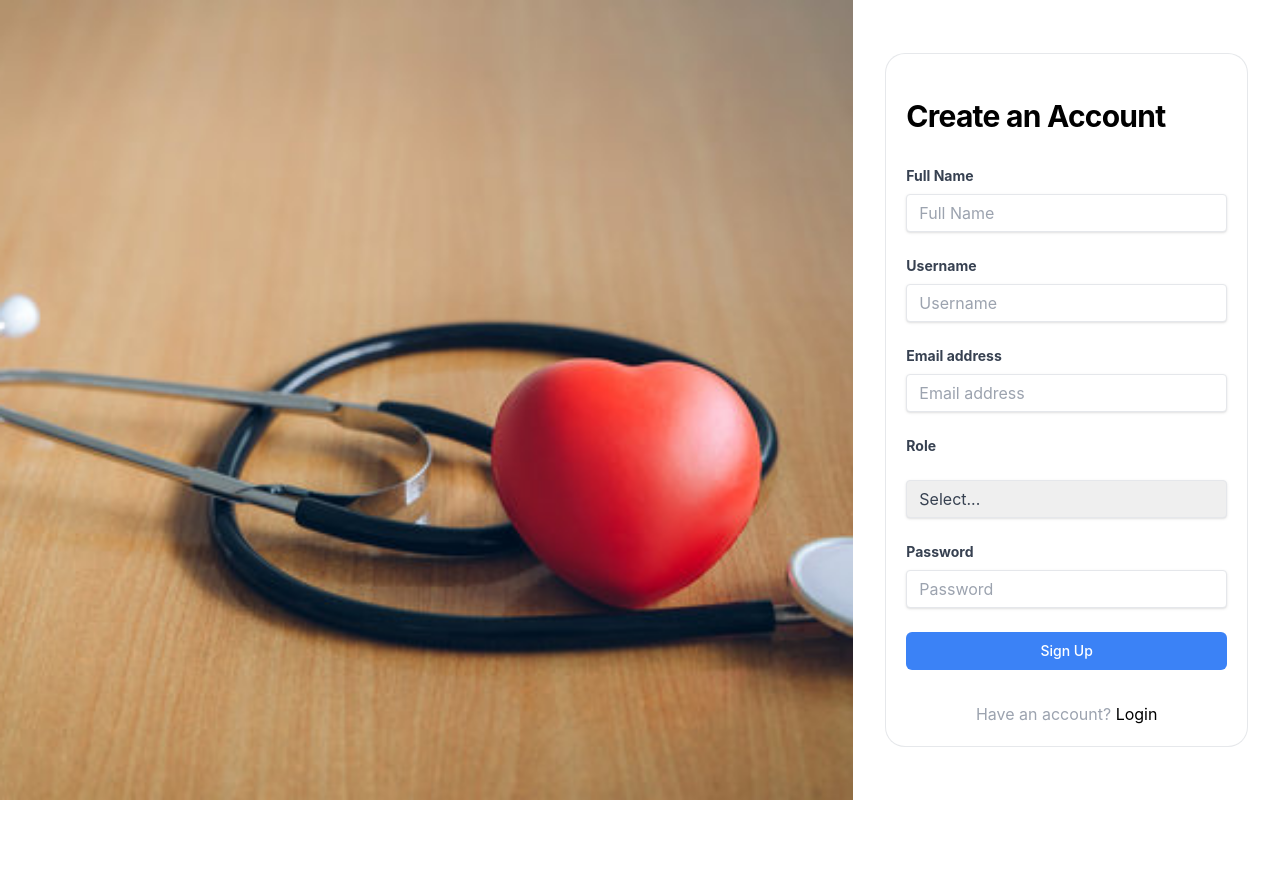
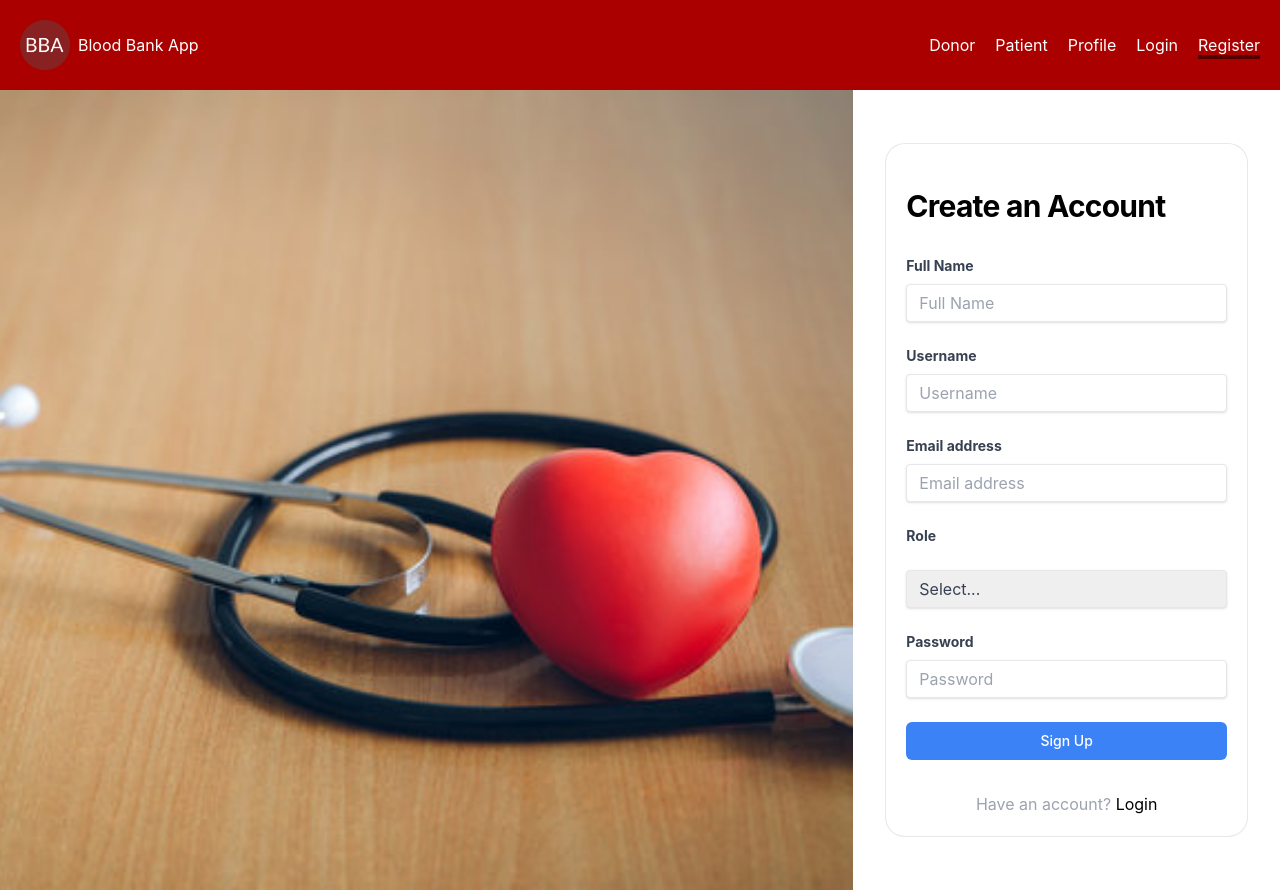
Before and after one commit to KingsleyIbe/bloodbankapp-frontend, a React (Create React App) app in the folder bloodbankapp-frontend/: page /register in a window 1280 px wide. Before the commit the page ends 800 px from the top, so only its background shows below. Built offline with nearby package versions, Linux system fonts and the light colour scheme.

Commit message:
Update Login and register ui

```diff
--- a/bloodbankapp-frontend/src/pages/auth/login.js
+++ b/bloodbankapp-frontend/src/pages/auth/login.js
@@ -5,6 +5,7 @@ import { useForm } from 'react-hook-form';
 import { Link } from 'react-router-dom';
 import AuthMain from '../../components/auth';
 import SubmitButton from '../../components/buttons';
+import Header from '../../components/common/Header';
 import TextField from '../../components/textField';
 
 const Login = () => {
@@ -28,7 +29,7 @@ const Login = () => {
 
   return (
     <>
-
+      <Header />
       <AuthMain>
         <div>
           <h2 className="mt-6 text-left text-3xl tracking-tight font-bold text-regal-blue">
--- a/bloodbankapp-frontend/src/pages/auth/register.js
+++ b/bloodbankapp-frontend/src/pages/auth/register.js
@@ -4,6 +4,7 @@ import { useForm } from 'react-hook-form';
 import { Link } from 'react-router-dom';
 import AuthMain from '../../components/auth';
 import SubmitButton from '../../components/buttons';
+import Header from '../../components/common/Header';
 import SelectField from '../../components/selectField';
 import TextField from '../../components/textField';
 import roles from '../../utils/enums';
@@ -32,7 +33,7 @@ const Register = () => {
 
   return (
     <>
-
+      <Header />
       <AuthMain>
         <div>
           <h2 className="mt-6 text-left text-3xl tracking-tight font-bold text-regal-blue">
```
